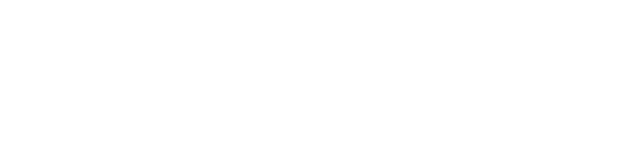
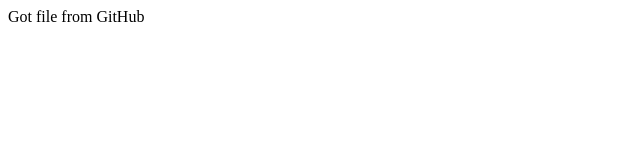
Before and after one commit to CameronK24/github-intro, a plain HTML site: page index.html in a window 1280 px wide. Shown: the whole page, without its empty margins (0-640 px from the left). Drawn offline with Linux system fonts and the light colour scheme.

Commit message:
Changed index file

```diff
--- a/index.html
+++ b/index.html
@@ -6,6 +6,6 @@
     <title>Document</title>
 </head>
 <body>
-
+    <div>Got file from GitHub</div>
 </body>
 </html>
```
